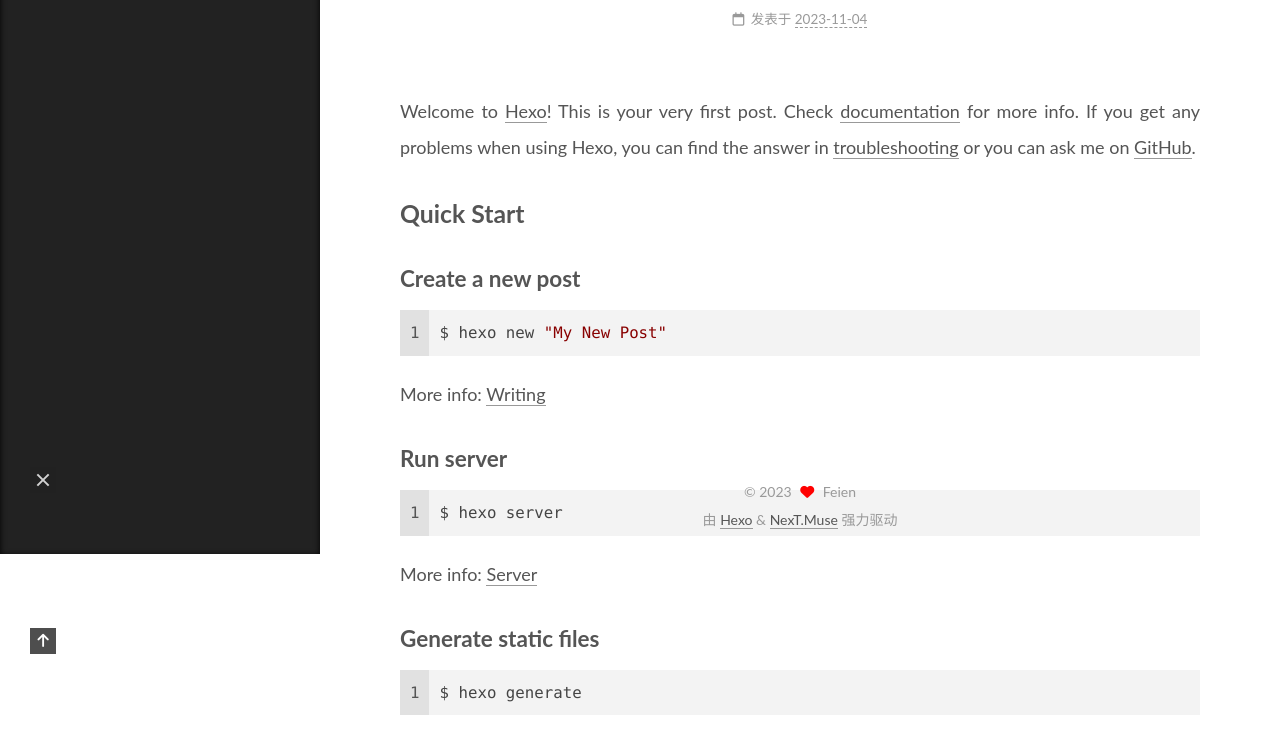
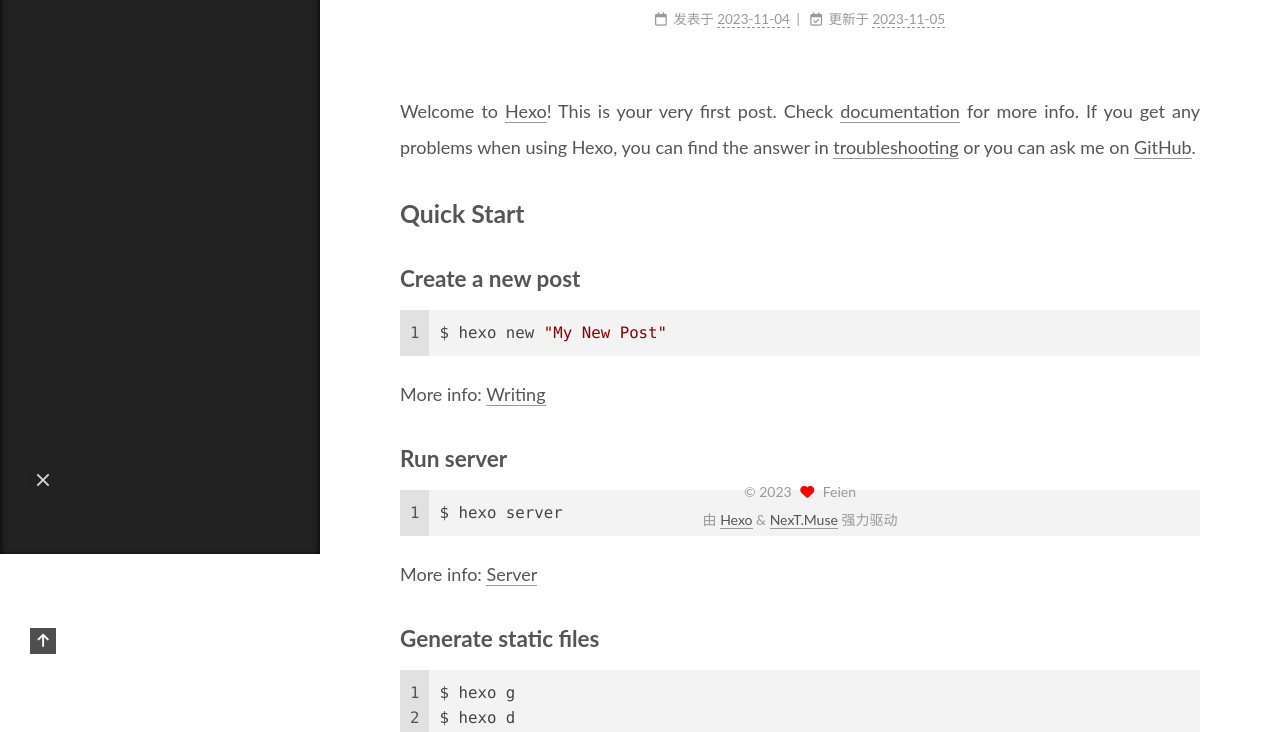
Before and after one commit to oneFatEn/oneFatEn.github.io, a plain HTML site: page 2023/11/04/hello-world/index.html in a window 1280 px wide. Shown: the part 246-978 px from the top of the page. Drawn offline with nearby package versions, Linux system fonts and the light colour scheme.

Commit message:
Site updated: 2023-11-05 21:07:59

```diff
--- a/2023/11/04/hello-world/index.html
+++ b/2023/11/04/hello-world/index.html
@@ -27,7 +27,7 @@
 <meta property="og:description" content="Welcome to Hexo! This is your very first post. Check documentation for more info. If you get any problems when using Hexo, you can find the answer in troubleshooting or you can ask me on GitHub. Quick">
 <meta property="og:locale" content="zh_CN">
 <meta property="article:published_time" content="2023-11-04T13:11:47.418Z">
-<meta property="article:modified_time" content="2023-11-04T13:11:47.419Z">
+<meta property="article:modified_time" content="2023-11-05T13:07:52.585Z">
 <meta property="article:author" content="Feien">
 <meta name="twitter:card" content="summary">
 
@@ -176,6 +176,13 @@
 
       <time title="创建时间：2023-11-04 21:11:47" itemprop="dateCreated datePublished" datetime="2023-11-04T21:11:47+08:00">2023-11-04</time>
     </span>
+    <span class="post-meta-item">
+      <span class="post-meta-item-icon">
+        <i class="far fa-calendar-check"></i>
+      </span>
+      <span class="post-meta-item-text">更新于</span>
+      <time title="修改时间：2023-11-05 21:07:52" itemprop="dateModified" datetime="2023-11-05T21:07:52+08:00">2023-11-05</time>
+    </span>
 
 
 </div>
@@ -193,7 +200,7 @@
 <h3 id="Run-server"><a href="#Run-server" class="headerlink" title="Run server"></a>Run server</h3><figure class="highlight bash"><table><tr><td class="gutter"><pre><span class="line">1</span><br></pre></td><td class="code"><pre><span class="line">$ hexo server</span><br></pre></td></tr></table></figure>
 
 <p>More info: <a target="_blank" rel="noopener" href="https://hexo.io/docs/server.html">Server</a></p>
-<h3 id="Generate-static-files"><a href="#Generate-static-files" class="headerlink" title="Generate static files"></a>Generate static files</h3><figure class="highlight bash"><table><tr><td class="gutter"><pre><span class="line">1</span><br></pre></td><td class="code"><pre><span class="line">$ hexo generate</span><br></pre></td></tr></table></figure>
+<h3 id="Generate-static-files"><a href="#Generate-static-files" class="headerlink" title="Generate static files"></a>Generate static files</h3><figure class="highlight bash"><table><tr><td class="gutter"><pre><span class="line">1</span><br><span class="line">2</span><br></pre></td><td class="code"><pre><span class="line">$ hexo g</span><br><span class="line">$ hexo d</span><br></pre></td></tr></table></figure>
 
 <p>More info: <a target="_blank" rel="noopener" href="https://hexo.io/docs/generating.html">Generating</a></p>
 <h3 id="Deploy-to-remote-sites"><a href="#Deploy-to-remote-sites" class="headerlink" title="Deploy to remote sites"></a>Deploy to remote sites</h3><figure class="highlight bash"><table><tr><td class="gutter"><pre><span class="line">1</span><br></pre></td><td class="code"><pre><span class="line">$ hexo deploy</span><br></pre></td></tr></table></figure>
```
Also changed, not shown: index.html (+8 -1 lines).
